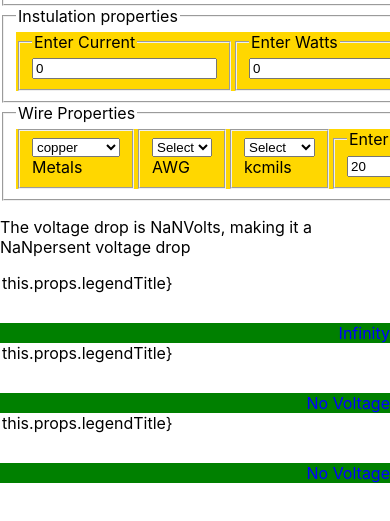
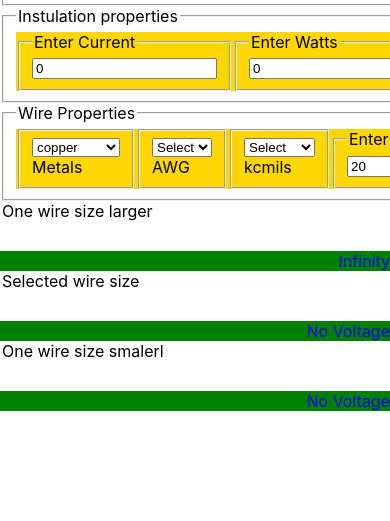
Before and after one commit to Lorpis/react-gallery, a React app: page / in a window 390 px wide. Shown: the part 237-758 px from the top of the page. Built offline with nearby package versions, Linux system fonts and the light colour scheme.

Commit message:
fixed 3phase, added some bar styles, worting wiresize/voltagedrop switch state for value autofill. to do.. fix no voltage bug on bars, add cec t2 wire selection, style for phones and tablets

```diff
--- a/src/components/voltageDropCal/voltageDrop.js
+++ b/src/components/voltageDropCal/voltageDrop.js
@@ -87,7 +87,9 @@ const barList = (props) => {
 			usedUp = totalLength
 			percent = makePercent(sectionLength, totalLength)
 			barlist[i] = {className:classNames[i], percent:percent, length:length}
-		} else if (usedUp  >=  totalLength  ){break;}
+		} else if (usedUp  >=  totalLength  ){
+			percent = makePercent(sectionLength, totalLength)
+			barlist[i] = {className:classNames[i], percent:'0%', length:length}}
 
 	}
 	return barlist
@@ -157,7 +159,7 @@ class Result extends React.Component{
 		var barlist = barList(this.props)
 		return(
 			<div>
-				<legend>this.props.legendTitle}</legend>
+				<legend>{this.props.legendTitle}</legend>
 				<LimitBarEl
 					barList = {barlist}
 					lengthScale = {lengthScale}/>
@@ -284,7 +286,8 @@ const VoltageDropCalc = (props) => {
 	return <p> The voltage drop  is {vd}Volts, making it a {pvd}persent voltage drop</p>;
 }
 
-const toLengthFromPVD = (k, multiple, amps, volts, ft, cm, pvd, disScale)  => {
+const toLengthFromPVD = (k, phase, amps, volts, ft, cm, pvd, disScale)  => {
+	let multiple = phase === 1 ? 2: Math.sqrt(3)
 	let vd = (pvd*volts)/100
 	let length =  (vd*cm)/(k*multiple *amps)
 	length = Number.isNaN(length) ? length = 0: length;
@@ -292,15 +295,23 @@ const toLengthFromPVD = (k, multiple, amps, volts, ft, cm, pvd, disScale)  => {
 
 	return  Math.round(length*100)/100;
 }
-
+const scanStrFor = (item, inString) => {
+	//return number of ocurrances
+	var counter = 0;
+	for (var i = 0;  i < inString.length; i++){
+		if (inString.charAt(i) === item) {counter++}
+	}
+	return counter
+}
 
 const isNumberKey = (number) => {
-	let str = number;
+	let str =number;
 	if ( str.charAt(str.length -1) === '.'  &&  !(str.indexOf('.') < str.length-1)) { return str}
+	else  if ( str.charAt(str.length -1) === '0' &&  scanStrFor('.' , str) === 1) {return str}
 	else {
 		const input = parseFloat(number);
 		if(Number.isNaN(input)){return ' '}
-		else {return input}
+		else {return Math.round(input*1000)/1000}
 		}
 }
 
@@ -317,7 +328,7 @@ const tryConvert = (measure, convert, volts) => {
 
 
 
-//starting '0's
+
 
 //distance convertions
 const toMeters = (feet) => { return feet / 3.281};
@@ -325,11 +336,43 @@ const toFeet = (meters)=> { return meters * 3.281};
 
 //power/amps  convertions
 const toAmps = (watts, volts) => {return watts/volts}
-const toWatts = (amps, volts, phase) => {return amps*volts}
+const toWatts = (amps, volts) => {return amps*volts}
 
 
 
 
+const getIndexNum = (item, list) => {
+	var i ;
+	for (i=0; i < list.length; i++) {if (item < list[i]) { break}}
+	return i
+}
+
+
+
+const tryCalculate  = (convert, phase, k, amps, length, volts, cmils, vd) => {
+	var output = convert(phase,k, amps, length, volts, cmils, vd);
+
+	output = isNaN(output) ? 0:output;
+	return output;
+		}
+
+//result either Vdrop or wiresize cmil or fd scale
+const vdToCmils = (phase, k, amps, length, vd) => {
+	let multiple = phase === 3 ? Math.sqrt(3):2;
+	let value = Math.round((multiple*k*amps*length)/vd);
+	return  value
+
+}
+
+const cmilsToVd = (phase, k, amps, length, cmils) => {
+	let multiple = phase === 3 ? Math.sqrt(3):2;
+	return Math.round((multiple*k*amps*length *1000)/cmils)/1000
+}
+
+
+//const vdToCmils = (phase, k, amps, length, vd)
+//const cmilsToVd = (phase, k, amps, length, cmils)
+//const getIndexNum = (item, list) => {
 
 
 
@@ -369,10 +412,7 @@ class voltageDropInputs extends React.Component{
 		this.state = {
 			temperature:20,
 			k:10.4,
-			multiple:2,
 
-
-			lm: ' ', //length meters
 			metal:'copper', //Metal
 
 
@@ -401,16 +441,16 @@ class voltageDropInputs extends React.Component{
 			milsState: kcmils,
 			wireIndex:0,  //Position in paralel wire size lists
 			cmils:0,
-
+			calceMag:0,
 			calcScale:''
 		}
 	}
 
 	componentDidMount(){
-		console.log('mounted')
+
 	}
 	componentWillUnmount() {
-		console.log('unmount');
+
 	 }
 
 	/*an attempt to work with one change handler
@@ -418,8 +458,7 @@ class voltageDropInputs extends React.Component{
 		const value = voltage[0];
 		const unit = voltage[1];
 		this.setState({unit:value});
-		console.log(value)
-		console.log(unit)
+
 
 	}*/
 
@@ -437,34 +476,48 @@ class voltageDropInputs extends React.Component{
 	}
 	handleVoltageClick(event){}
 
+//const vdToCmils = (phase, k, amps, length, vd)
+//const cmilsToVd = (phase, k, amps, length, cmils)
+//const getIndexNum = (item, list) => {
+	handleVDChange(event){
+		let vd = isNumberKey(event);
 
-	handleVDChange(event){
-		let vd = isNumberKey(event)
+
+		//let cmils = tryCalculate(vdToCmils, this.state.phase, this.state.k, this.state.amps, this.state.length, vd);
+		//let wireIndex = getIndexNum(cmils*1000, kValues);
+
+
 		this.setState({calcScale: 'vd', vdScale:'vd', vdMag:vd, vd});
+
 	}
 
 	handlePVDChange(event){
 		let vdMag = isNumberKey(event);
 		let vd = tryConvert(vdMag, toVDfromPVD, this.state.voltage)
+		//let cmils = tryCalculate(vdToCmils, this.state.phase, this.state.k, this.state.amps, this.state.length, vd);
+		//let wireIndex = getIndexNum(cmils*1000, kValues);
+
+
 		this.setState({calcScale:'vd', vdScale: 'pvd', vdMag, vd})
+
+
 	};
 
 
 	//installation
 			//power
-	handleAmpChange(event){/////////////////////////////////////////////////////////////////
+	handleAmpChange(event){
 		let amps = isNumberKey(event);
 		this.setState({powScale:'amps', powMag:amps,  amps});
 	}
 	handleWattChange(event){
 		let powMag = isNumberKey(event);
-		let amps = tryConvert(powMag , toAmps, this.state.voltage*Math.sqrt(this.state.phase) );
+		let amps = tryConvert(powMag , toAmps, this.state.voltage );
 		this.setState({powScale: 'p', powMag, amps })
 	}
 	handlePhaseChange(event){
 		let phase = phases[event]
-		let mutiple = phase === 3 ? Math.sqrt(3):2;
-		this.setState({phase, mutiple})
+		this.setState({phase})
 	}
 	handlePhaseClick(event){}
 
@@ -472,12 +525,28 @@ class voltageDropInputs extends React.Component{
 			//distance
 	handleFootChange(event){
 		let length = isNumberKey(event);
+/*
+		if (this.state.calcScale === 'vd'){
+			let cmils = tryCalculate(vdToCmils, this.state.phase, this.state.k, this.state.amps, length, this.state.vd);
+			let wireIndex = getIndexNum(cmils*1000, kValues);
+			this.setState({wireIndex})}
+*/
 		this.setState({disScale:'ft',distance:length, length});
+
+;
 	};
 	handleMeterChanged(event){
 		let distance = isNumberKey(event);
 		let length = tryConvert(distance, toFeet);
-		this.setState({disScale:'m',distance, length });
+/*
+		if (this.state.calcScale === 'vd'){
+			let cmils = tryCalculate(vdToCmils, this.state.phase, this.state.k, this.state.amps, length, this.state.vd);
+			let wireIndex = getIndexNum(cmils*1000, kValues);
+			this.setState({wireIndex})}
+*/
+		this.setState({disScale:'m',distance, length});
+
+;
 	};
 
 	//Wire Properties
@@ -535,7 +604,9 @@ class voltageDropInputs extends React.Component{
 
 
 	render(){
-		console.log(this.state.calcScale)
+		console.log(this.state.cmils)
+
+
     	//power field
     	const  powScale = this.state.powScale;
     	const powMag = this.state.powMag;
@@ -551,20 +622,38 @@ class voltageDropInputs extends React.Component{
    		const meters = disScale === 'ft' ? tryConvert(distance, toMeters ): distance;
     	const feet = disScale === 'm' ? tryConvert(distance, toFeet) : distance;
 
+
+    	//const vdToCmils = (phase, k, amps, length, vd)
+   		//const cmilsToVd = (phase, k, amps, length, cmils)
+
+   			/*AWGState:gauges, // alt states input /output lists
+			milsState: kcmils,
+			wireIndex:0,  //Position in paralel wire size lists
+			cmils:0,
+			calcScale:''*/
+		const AWGState = this.state.AWGState
+		const milsState = this.state.milsState
+		//const AWGState = this.state.calcScale === 'vd' ? gauges[this.state.wireIndex]:this.state.AWGState
+		//const milsState = this.state.calcScale=== 'vd' ? kValues[this.state.wireIndex]:this.state.milsState
+
+
+
     	//voltage drop feilds
-    	const vdScale = this.state.vdScale;
-    	const vdMag = this.state.vdMag;
+    	const vdScale =  this.state.vdScale //this.state.vdScale;
+    	const vdMag =  this.state.vdMag  //this.state.calcScale === 'cmils' ? this.state.vdMag;
+
+
     	const vd = vdScale === 'pvd' ? tryConvert(vdMag,toVDfromPVD, volts): vdMag;
     	const pvd = vdScale === 'vd' ? tryConvert(vdMag, toPVD, volts): vdMag;
+
+
 
     	//wire range bars
 
     	const k = this.state.k;
-    	const multiple = this.state.multiple;
     	const amps = this.state.amps;
     	const ft = this.state.length;
     	const totalLength = disScale == 'm' ? tryConvert(ft, toMeters):ft;
-    	//const statePack{k:k, multiple:multiple, amps:amps, volts:volts,  cmils:cm, length:ft}
     	const biggerCM = kcmils[this.state.wireIndex + 1]*1000;
     	const smallerCM = kcmils[this.state.wireIndex - 1]*1000;
 		const cm = this.state.cmils
@@ -576,8 +665,7 @@ class voltageDropInputs extends React.Component{
 
 
 		//wire size select
-		const AWGState =this.state.AWGState;
-		const milsState = this.state.milsState;
+
 
 
 
@@ -692,46 +780,30 @@ class voltageDropInputs extends React.Component{
 					</div>
 			</fieldset>
 
-
-
-
-
-
-
-
-				<VoltageDropCalc
-					metal = {this.state.metal}
-					volts = {this.state.voltage}
-					amps= {this.state.amps}
-					length = {this.state.length}
-					phase = {this.state.phase}
-					kcmils = {this.state.kcmils}
-				/>
-
 				<Result
-					legendTitle = 'One wire size smaller'
+					legendTitle = 'One wire size larger'
 					lengthScale = {this.state.disScale}
 					totalLength = {totalLength}
-					overRatedLength = {toLengthFromPVD(k, multiple, amps, volts, ft, biggerCM, 1,disScale)}
-					ratedLength = {toLengthFromPVD(k, multiple, amps, volts, ft, biggerCM, 5,disScale)}
-					underRatedLength = {toLengthFromPVD(k, multiple, amps, volts, ft, biggerCM, 100,disScale)}
+					overRatedLength = {toLengthFromPVD(k, phase, amps, volts, ft, biggerCM, 3,disScale)}
+					ratedLength = {toLengthFromPVD(k, phase, amps, volts, ft, biggerCM, 5,disScale)}
+					underRatedLength = {toLengthFromPVD(k, phase, amps, volts, ft, biggerCM, 100,disScale)}
 					/>
 
 					<Result
 					legendTitle = 'Selected wire size'
 					lengthScale =  {this.state.disScale}
 					totalLength = {totalLength}
-					overRatedLength = {toLengthFromPVD(k, multiple, amps, volts, ft, cm, 1,disScale)}
-					ratedLength = {toLengthFromPVD(k, multiple, amps, volts, ft, cm, 5,disScale)}
-					underRatedLength = {toLengthFromPVD(k, multiple, amps, volts, ft, cm, 100,disScale)}
+					overRatedLength = {toLengthFromPVD(k, phase, amps, volts, ft, cm, 3,disScale)}
+					ratedLength = {toLengthFromPVD(k, phase, amps, volts, ft, cm, 5,disScale)}
+					underRatedLength = {toLengthFromPVD(k, phase, amps, volts, ft, cm, 100,disScale)}
 					/>
 				<Result
-					legendTitle = 'One wire size larger'
+					legendTitle = 'One wire size smalerl'
 					lengthScale =  {this.state.disScale}
 					totalLength = {totalLength}
-					overRatedLength = {toLengthFromPVD(k, multiple, amps, volts, ft, smallerCM, 1,disScale)}
-					ratedLength = {toLengthFromPVD(k, multiple, amps, volts, ft, smallerCM, 5,disScale)}
-					underRatedLength = {toLengthFromPVD(k, multiple, amps, volts, ft, smallerCM, 100,disScale)}
+					overRatedLength = {toLengthFromPVD(k, phase, amps, volts, ft, smallerCM, 3,disScale)}
+					ratedLength = {toLengthFromPVD(k, phase, amps, volts, ft, smallerCM, 5,disScale)}
+					underRatedLength = {toLengthFromPVD(k, phase, amps, volts, ft, smallerCM, 100,disScale)}
 					/>
 
 
--- a/src/components/voltageDropCal/voltageDropStyles.css
+++ b/src/components/voltageDropCal/voltageDropStyles.css
@@ -27,11 +27,14 @@
 	align-items: flex-end;
 	width:100%;
 	height:  50px;
+	transition: width 1s;
 }
 .vdRating {
 	display: flex;
 	align-content: center;
 	justify-content: flex-end;
+	background-color: black;
+	transition: width 1s;
 }
 
 .overRated {
@@ -41,6 +44,7 @@
 	align-content: center;
 	justify-content: flex-end;
 	background-color: green;
+	transition: width 1s;
 }
 .rated{
 	display: flex;
@@ -49,6 +53,7 @@
 	align-content: center;
 	justify-content: flex-end;
 	background-color: yellow;
+	transition: width 1s;
 }
 .underRated{
 	display: flex;
@@ -57,6 +62,7 @@
 	align-content: center;
 	justify-content: flex-end;
 	background-color:  red;
+	transition: width 1s;
 }
 .noVoltage{
 
@@ -66,4 +72,5 @@
 	align-content: center;
 	justify-content: center;
 	background-color: black;
+	transition: width 1s;
 }
```
Also changed, not shown: build/asset-manifest.json, build/index.html, build/service-worker.js, 10 other files.
